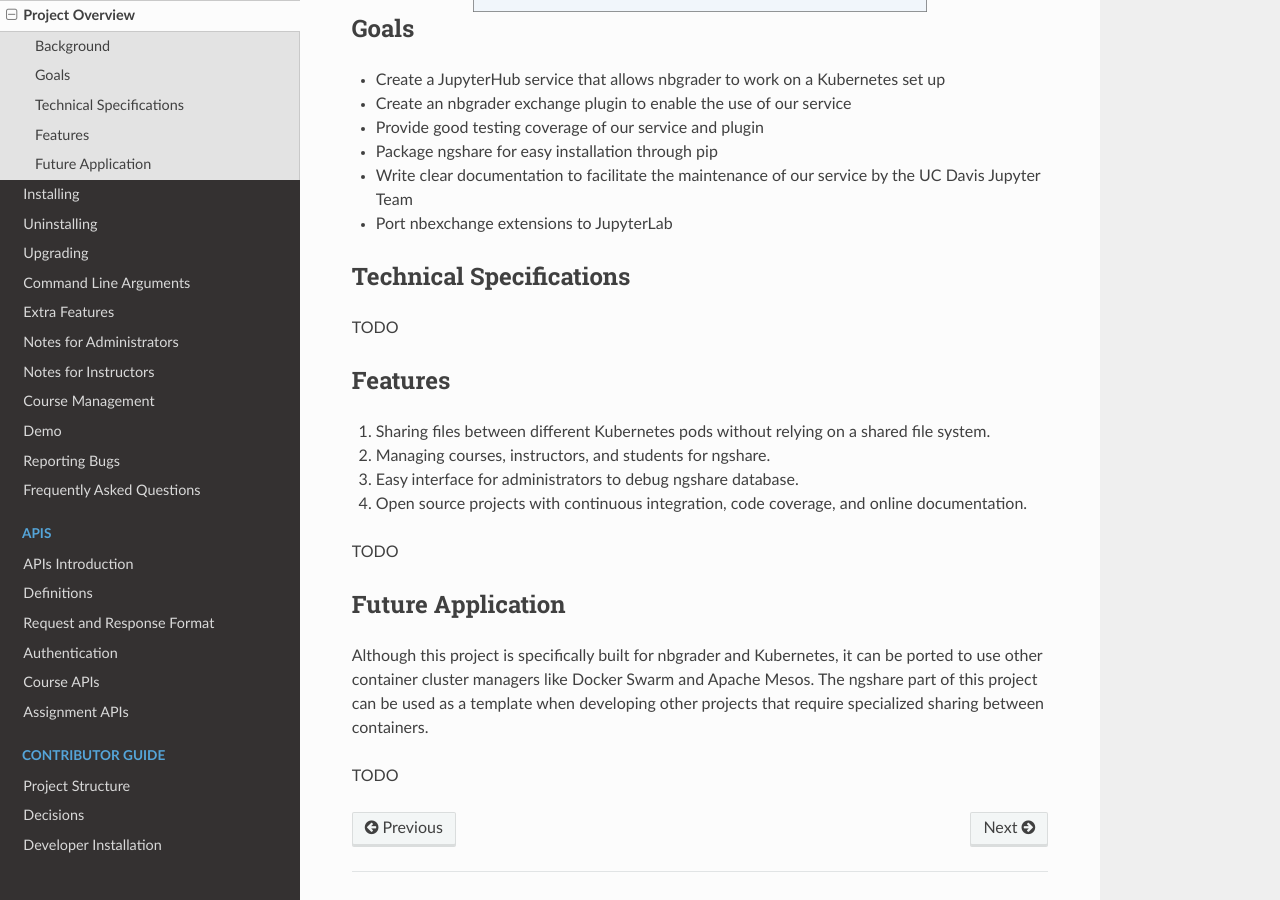
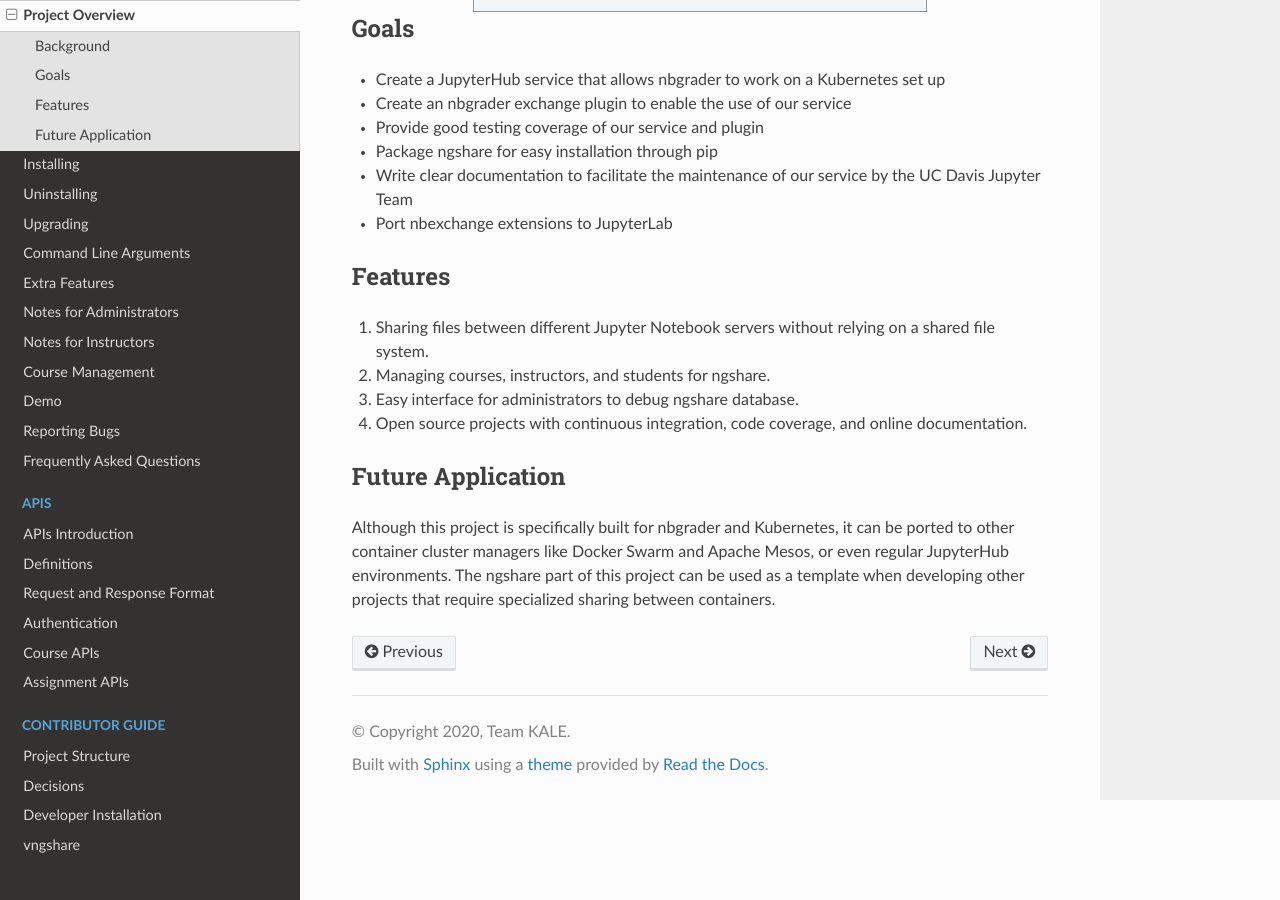
Before and after one commit to LibreTexts/ngshare, a Sphinx documentation site: the page built from docs/user_guide/overview.rst, in a window 1280 px wide and 900 px high, scrolled down 975 px. Built offline with Sphinx 7.4.7 and the Read the Docs theme 2.0.0, drawn with Linux system fonts in a browser that asks for light colours.

Commit message:
Fix all TODOs in docs

```diff
--- a/docs/appendix/contact.rst
+++ b/docs/appendix/contact.rst
@@ -11,7 +11,7 @@
 Clients
 -------
 * Christopher Nitta <`cjnitta@ucdavis.edu <cjnitta@ucdavis.edu>`_>
-* Jason K. Moore <TODO>
+* Jason K. Moore <available upon request>
 
 Jupyter Community
 -----------------
@@ -19,4 +19,4 @@
 
 Deployment
 ----------
-* UC Davis Jupyter team <TODO>
+* UC Davis Jupyter team <available upon request>
--- a/docs/user_guide/overview.rst
+++ b/docs/user_guide/overview.rst
@@ -1,7 +1,5 @@
 Project Overview
 ================
-
-.. TODO: should we put this here?
 
 ``ngshare`` is a backend server for `nbgrader <https://github.com/jupyter/nbgrader>`_'s exchange service.
 
@@ -43,23 +41,15 @@
 * Write clear documentation to facilitate the maintenance of our service by the UC Davis Jupyter Team
 * Port nbexchange extensions to JupyterLab
 
-Technical Specifications
-------------------------
-TODO
-
 Features
 --------
-1. Sharing files between different Kubernetes pods without relying on a shared
-   file system.
+1. Sharing files between different Jupyter Notebook servers without relying on a
+   shared file system.
 2. Managing courses, instructors, and students for ngshare.
 3. Easy interface for administrators to debug ngshare database.
 4. Open source projects with continuous integration, code coverage, and online
    documentation.
 
-TODO
-
 Future Application
 ------------------
-Although this project is specifically built for nbgrader and Kubernetes, it can be ported to use other container cluster managers like Docker Swarm and Apache Mesos. The ngshare part of this project can be used as a template when developing other projects that require specialized sharing between containers.
-
-TODO
+Although this project is specifically built for nbgrader and Kubernetes, it can be ported to other container cluster managers like Docker Swarm and Apache Mesos, or even regular JupyterHub environments. The ngshare part of this project can be used as a template when developing other projects that require specialized sharing between containers.
--- a/docs/user_guide/preface.rst
+++ b/docs/user_guide/preface.rst
@@ -20,4 +20,4 @@
 * nbgrader: `https://nbgrader.readthedocs.io/en/stable/ <https://nbgrader.readthedocs.io/en/stable/>`_
 * JupyterHub: `https://jupyterhub.readthedocs.io/en/stable/ <https://jupyterhub.readthedocs.io/en/stable/>`_
 * Kubernetes: `https://kubernetes.io/docs/home/ <https://kubernetes.io/docs/home/>`_
-* TODO
+* Zero to JupyterHub with Kubernetes `https://zero-to-jupyterhub.readthedocs.io/en/latest/ <https://zero-to-jupyterhub.readthedocs.io/en/latest/>`_
```
